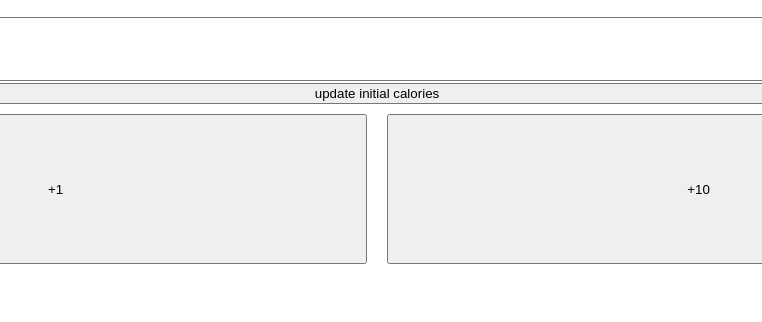
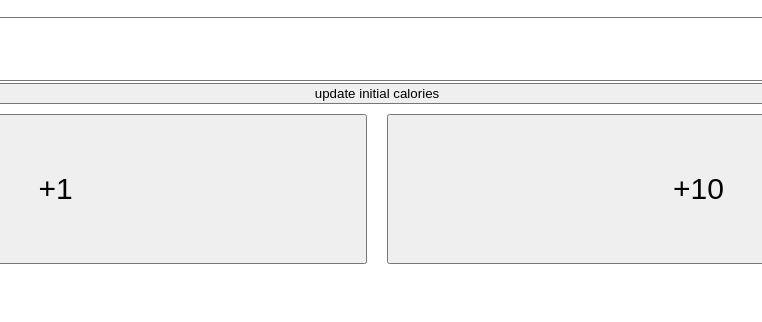
Before and after one commit to atrubin92/gh-pages-static, a plain HTML site: page calories.html in a window 1280 px wide. Shown: the part 171-493 px from the top of the page, 258-1020 px from the left. Drawn offline with Linux system fonts and the light colour scheme.

Commit message:
change the font-size for buttons in calories.html

```diff
--- a/calories.html
+++ b/calories.html
@@ -40,6 +40,9 @@
         }
         .taller-btn {
             height: 160px; /* Taller height for specific buttons */
+        }
+        .taller-btn button {
+            font-size: 30px;
         }
     </style>
 </head>
```
